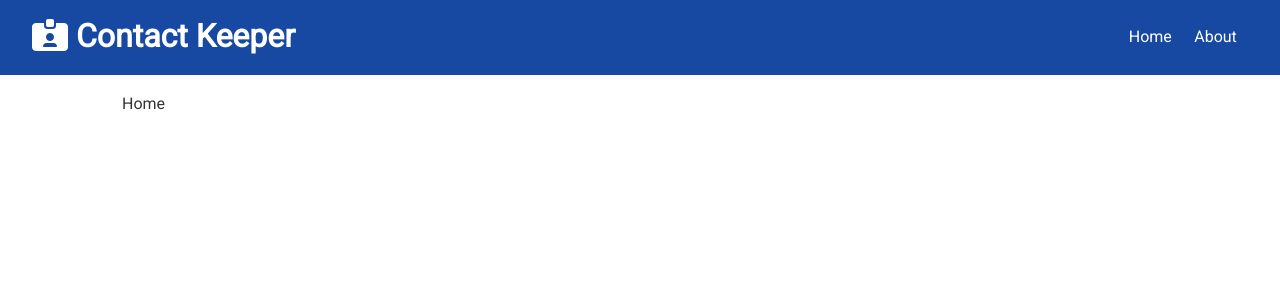
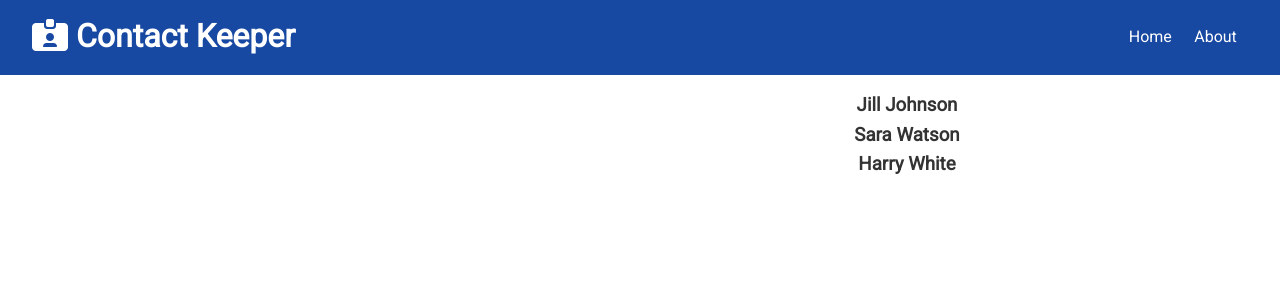
Before and after one commit to josephsazon/contact-keeper, a React (Create React App) app in the folder client/: page / in a window 1280 px wide. Shown: the top 300 px of the page. Built offline with nearby package versions, Linux system fonts and the light colour scheme.

Commit message:
feat: client/components/contacts - map contacts from context

```diff
--- /dev/null
+++ b/client/src/components/contacts/Contacts.js
@@ -0,0 +1,20 @@
+import React, { Fragment, useContext } from 'react';
+
+// state
+import ContactContext from '../../context/contact/contactContext';
+
+const Contacts = () => {
+  const contactContext = useContext(ContactContext);
+
+  const { contacts } = contactContext;
+
+  return (
+    <Fragment>
+      {contacts.map((contact) => (
+        <h3>{contact.name}</h3>
+      ))}
+    </Fragment>
+  );
+};
+
+export default Contacts;
--- a/client/src/components/pages/Home.js
+++ b/client/src/components/pages/Home.js
@@ -1,7 +1,17 @@
 import React from 'react';
 
+// components
+import Contacts from '../contacts/Contacts';
+
 const Home = () => {
-  return <div>Home</div>;
+  return (
+    <div className="grid-2">
+      <div>{/* Contact Form */}</div>
+      <div>
+        <Contacts />
+      </div>
+    </div>
+  );
 };
 
 export default Home;
```
